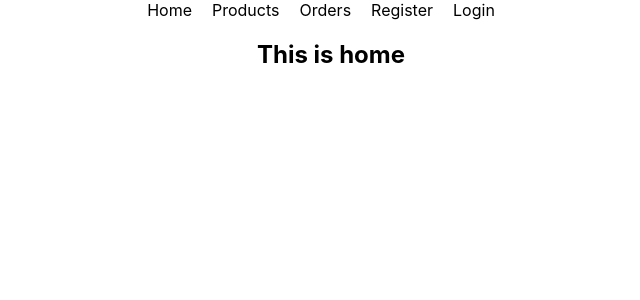
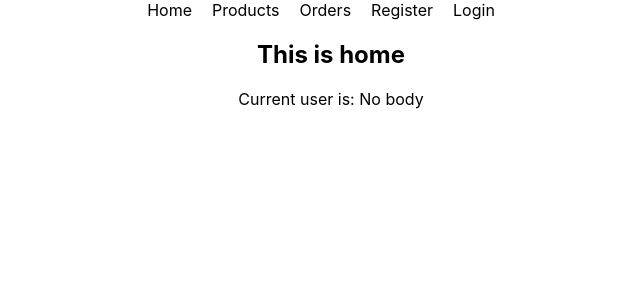
Before and after one commit to AtiqRahman1/router-firebase-integration, a React (Create React App) app: page / in a window 1280 px wide. Shown: the top 300 px of the page, without its empty margins (309-949 px from the left). Built offline with nearby package versions, Linux system fonts and the light colour scheme; no server answers.

Commit message:
added firebase hook

```diff
--- a/package.json
+++ b/package.json
@@ -9,6 +9,7 @@
     "firebase": "^9.6.10",
     "react": "^18.0.0",
     "react-dom": "^18.0.0",
+    "react-firebase-hooks": "^5.0.3",
     "react-router-dom": "^6.3.0",
     "react-scripts": "5.0.0",
     "web-vitals": "^2.1.4"
--- a/src/components/Header/Header.js
+++ b/src/components/Header/Header.js
@@ -1,10 +1,15 @@
+import { getAuth, signOut } from 'firebase/auth';
 import React from 'react';
+import { useAuthState } from 'react-firebase-hooks/auth';
 import { Link } from 'react-router-dom';
-import useFirebase from '../../hooks/useFirebase';
+import app from '../../firebase.init';
+
 import './Header.css';
 
+const auth = getAuth(app)
+
 const Header = () => {
-    const { user, handleSignOut } = useFirebase();
+    const [user] = useAuthState(auth)
     return (
         <div className='header'>
             <nav>
@@ -16,7 +21,7 @@ const Header = () => {
                 {
                     user?.uid
                         ?
-                        <button onClick={handleSignOut}>Sign out</button>
+                        <button onClick={() => signOut(auth)}>Sign out</button>
                         :
                         <Link to="/login">Login</Link>
                 }
--- a/src/components/Home/Home.js
+++ b/src/components/Home/Home.js
@@ -1,9 +1,17 @@
+import { getAuth } from 'firebase/auth';
 import React from 'react';
+import { useAuthState } from 'react-firebase-hooks/auth';
+import app from '../../firebase.init';
+
+
+const auth = getAuth(app)
 
 const Home = () => {
+    const [user] = useAuthState(auth)
     return (
         <div>
             <h2>This is home</h2>
+            <p>Current user is: {user ? user.displayName : 'No body'}</p>
         </div>
     );
 };
--- a/src/components/Login/Login.js
+++ b/src/components/Login/Login.js
@@ -1,18 +1,21 @@
+import { getAuth } from 'firebase/auth';
 import React from 'react';
-import useFirebase from '../../hooks/useFirebase';
+import { useSignInWithGoogle } from 'react-firebase-hooks/auth'
+import app from '../../firebase.init';
 
+const auth = getAuth(app)
 const Login = () => {
-    const { signInWithGoogle } = useFirebase();
+    const [signInWithGoogle, user] = useSignInWithGoogle(auth)
     return (
         <div>
             <h3>Please Login</h3>
             <div style={{ margin: '20px' }}>
-                <button onClick={signInWithGoogle}>Google Sign In</button>
+                <button onClick={() => signInWithGoogle()}>Google Sign In</button>
             </div>
             <form>
-                <input type="email" name="" id="" placeholder='Your Email' />
+                <input type="email" name="" id="email" placeholder='Your Email' />
                 <br />
-                <input type="password" name="" id="" placeholder='Your password' />
+                <input type="password" name="" id="password" placeholder='Your password' />
                 <br />
                 <input type="submit" value="Login" />
             </form>
```
Also changed, not shown: 1 other file (tests, documents, lock files or other folders).
